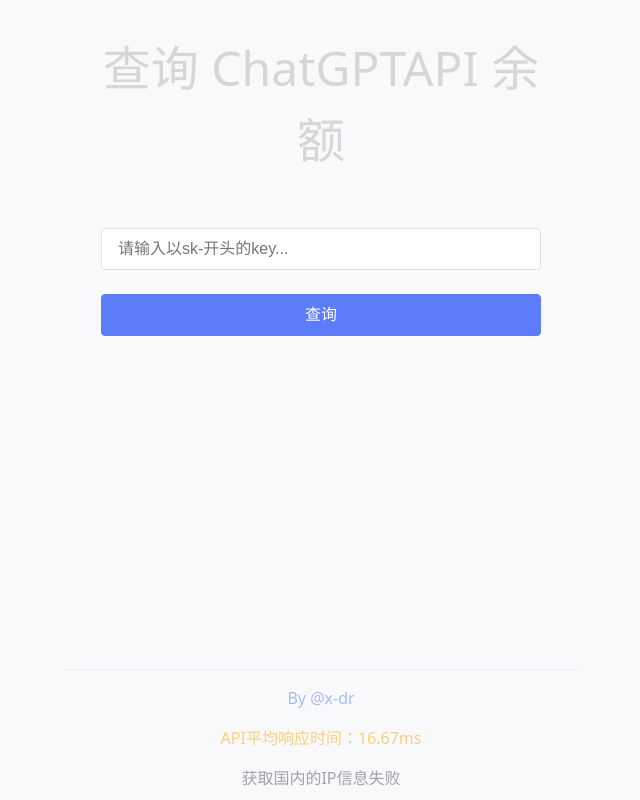
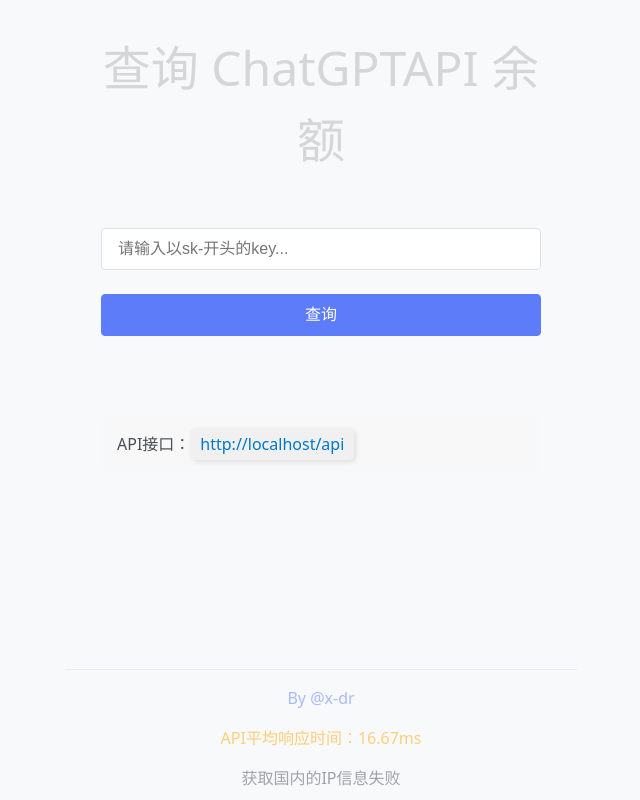
Before and after one commit to x-dr/chatgptProxyAPI, a Next.js app: page / in a window 1280 px wide. Shown: the whole page, without its empty margins (319-959 px from the left). Built offline with nearby package versions, Linux system fonts and the light colour scheme; no server answers.

Commit message:
fix:修复余额查询

```diff
--- a/src/pages/index.js
+++ b/src/pages/index.js
@@ -86,12 +86,15 @@
   const [ipinfo, setIpinfo] = useState('正在获取 IP 信息...')
   const [latency, setLatency] = useState(null);
   const [isLoading, setIsLoading] = useState(true);
+  const [proxylink, setproxyLink] = useState("");
 
   // const router = useRouter();
 
 
 
   useEffect(() => {
+    const { origin } = location;
+    setproxyLink(`${origin}/api`);
     // 底部ip获取
     fetch('https://forge.speedtest.cn/api/location/info')
       .then(res1 => res1.json())
@@ -199,7 +202,7 @@
           <button className={`${styles.button} ${loading ? styles.loading : ''}`} disabled={loading} onClick={handleClick}>
             {loading ? 'Loading...' : '查询'}
           </button>
-
+          <p className={styles.balance}>API接口：<a className={styles.proxy}>{proxylink}</a></p>
           {balance && (
             <div className={styles.balance}>
               <p>账号类型：{balance.plan}</p>
@@ -208,9 +211,10 @@
               <p>剩余额度：{balance.total_available}</p>
               <p>有效期起：{formatDate(balance.startDate)}</p>
               <p>有效期止：{formatDate(balance.endDate)}</p>
-
             </div>
           )}
+
+
         </main>
 
         <footer className={styles.footer}>
--- a/src/styles/Home.module.css
+++ b/src/styles/Home.module.css
@@ -173,3 +173,14 @@
   border-radius: 0.5rem;
   background-color: #f8f8f8;
 }
+
+
+
+.proxy{
+    color: #0077cc;
+    text-decoration: none;
+    background-color: #f0f0f0;
+    padding: 5px 10px;
+    border-radius: 5px;
+    box-shadow: 2px 2px 5px rgba(0, 0, 0, 0.1);
+}
```
